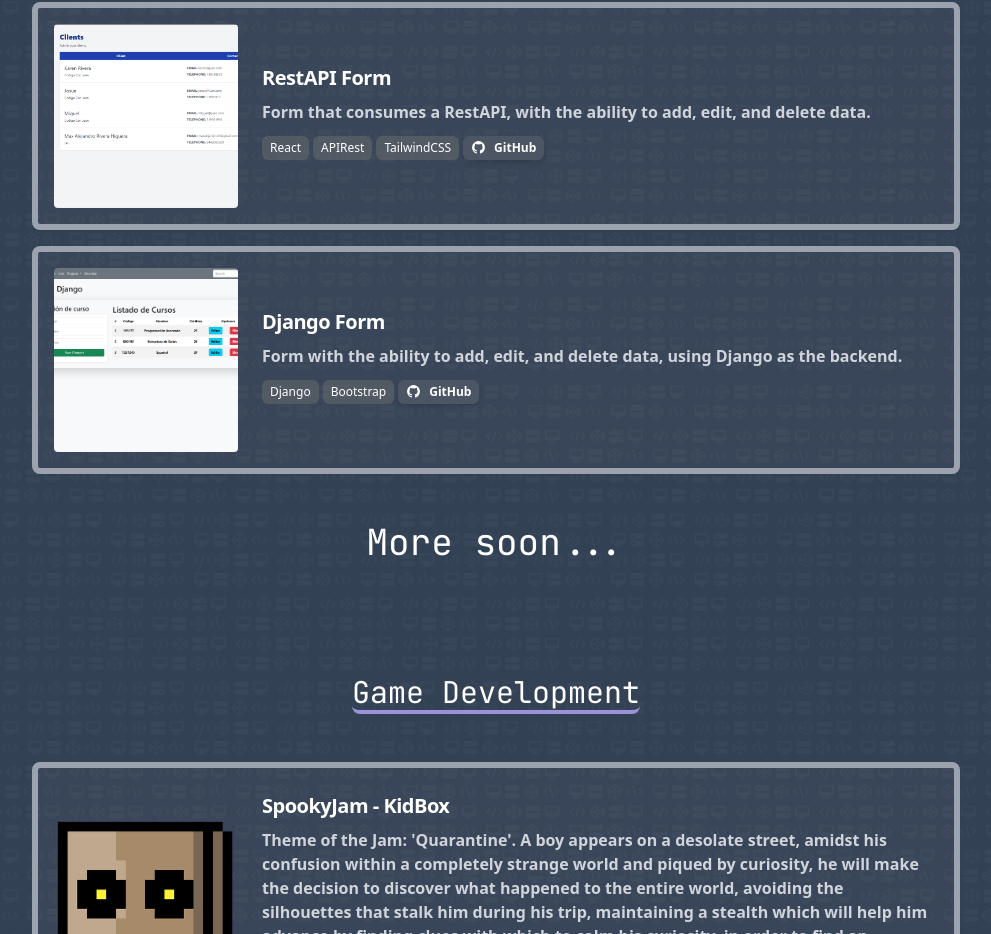
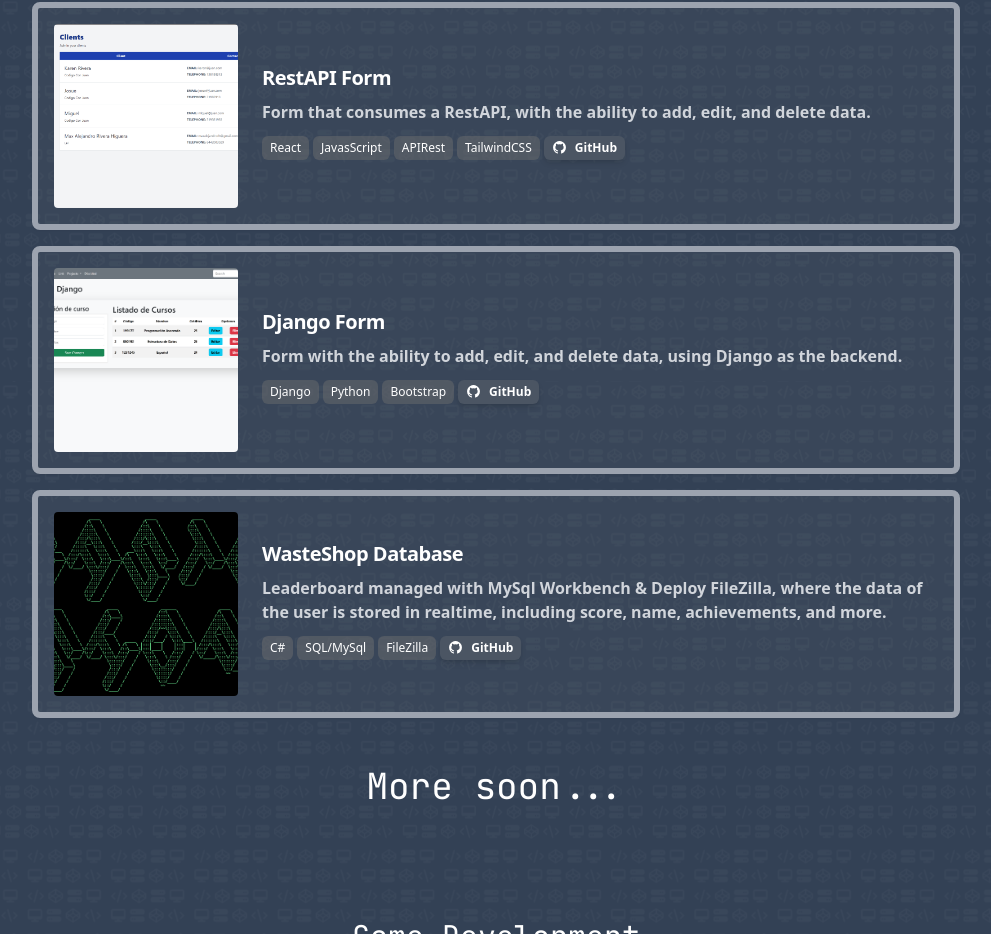
Before and after one commit to Lelmats/PortfolioWeb_React, a React (Vite) app: page / in a window 1280 px wide. Shown: the part 4136-5070 px from the top of the page, without its empty margins (144-1135 px from the left). Built offline with nearby package versions, Linux system fonts and the light colour scheme; what taos would draw is missing.

Commit message:
Changes in Projects

```diff
--- a/src/App.tsx
+++ b/src/App.tsx
@@ -208,7 +208,7 @@ function App() {
             {t('projectsmore')}
           </h1>
           <h1 className='font-JetBrains mx-auto text-center w-fit text-white border-b-4 border-secondaryColor rounded-lg mb-4 ml-auto text-xl sm:text-xl md:text-2xl xl:text-3xl'>
-            Web Development
+            Development
           </h1>
 
           <h1 className='font-JetBrains mx-auto my-6 text-center w-fit text-white border-secondaryColor rounded-lg mb-4 ml-auto text-4xl sm:text-4xl md:text-4xl xl:text-5xl'>
@@ -241,16 +241,23 @@ function App() {
             <CardProject
               title={t('projectTitle_4')}
               description={t('projectDes_4')}
-              tags={['React', 'APIRest', 'TailwindCSS']}
+              tags={['React', 'JavasScript', 'APIRest', 'TailwindCSS']}
               imgPath='img/Form_RestAPI_SM.png'
               linkGithub='https://github.com/Lelmats/Form_RestAPI-react-vite'
             />
             <CardProject
               title={t('projectTitle_5')}
               description={t('projectDes_5')}
-              tags={['Django', 'Bootstrap']}
+              tags={['Django', 'Python', 'Bootstrap']}
               imgPath='img/ScreenHome.png'
               linkGithub='https://github.com/Lelmats/DjangoForm'
+            />
+            <CardProject
+              title={t('projectTitle_6')}
+              description={t('projectDes_6')}
+              tags={['C#', 'SQL/MySql', 'FileZilla']}
+              imgPath='img/WasteShopBackLogo.png'
+              linkGithub='https://github.com/Lelmats/WasteShop'
             />
 
             <h1 className='font-JetBrains mx-auto text-center w-fit text-white my-8 ml-auto text-xl sm:text-3xl md:text-3xl xl:text-4xl'>
--- a/src/assets/i18next/About/en.json
+++ b/src/assets/i18next/About/en.json
@@ -43,6 +43,9 @@
 	"projectTitle_5": "Django Form",
 	"projectDes_5": "Form with the ability to add, edit, and delete data, using Django as the backend.",
 
+	"projectTitle_6": "WasteShop Database",
+	"projectDes_6": "Leaderboard managed with MySql Workbench & Deploy FileZilla, where the data of the user is stored in realtime, including score, name, achievements, and more.",
+
 	"kidboxTitle": "SpookyJam - KidBox",
 	"kidboxDes": "Theme of the Jam: 'Quarantine'. A boy appears on a desolate street, amidst his confusion within a completely strange world and piqued by curiosity, he will make the decision to discover what happened to the entire world, avoiding the silhouettes that stalk him during his trip, maintaining a stealth which will help him advance by finding clues with which to calm his curiosity, in order to find an unexpected ending...",
 
--- a/src/assets/i18next/About/es.json
+++ b/src/assets/i18next/About/es.json
@@ -41,6 +41,9 @@
 	"projectTitle_5": "Formulario Django",
 	"projectDes_5": "Formulario, con la capacidad de agregar, editar y eliminar datos, utilizando Django como backend.",
 
+	"projectTitle_6": "Base de datos WasteShop",
+	"projectDes_6": "Tabla de clasificación gestionada con MySql Workbench y Deploy en FileZilla, donde se almacenan los datos del usuario en tiempo real, incluyendo puntuación, nombre, logros y más.",
+
 	"kidboxTitle": "SpookyJam - KidBox",
 	"kidboxDes": "Tema del Jam: 'Cuarentena'. Un niño aparece en una calle desolada, en medio de su confusión dentro de un mundo completamente extraño y picado por la curiosidad, tomará la decisión de descubrir qué le sucedió al mundo entero, evitando las siluetas que lo acechan durante su viaje, manteniendo un sigilo que le ayudará a avanzar encontrando pistas con las cuales calmar su curiosidad, con el fin de encontrar un final inesperado...",
 
```
